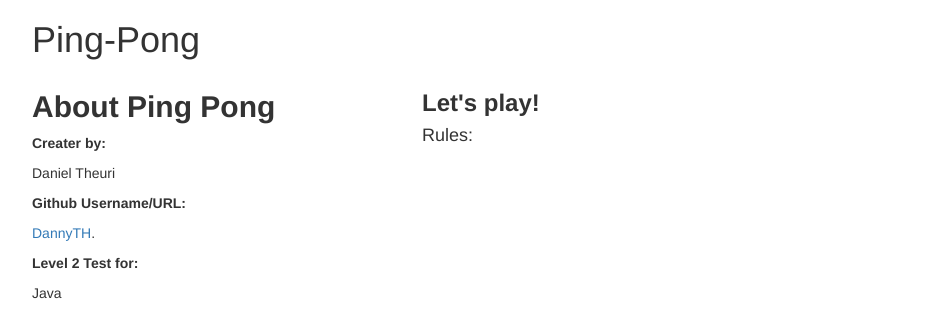
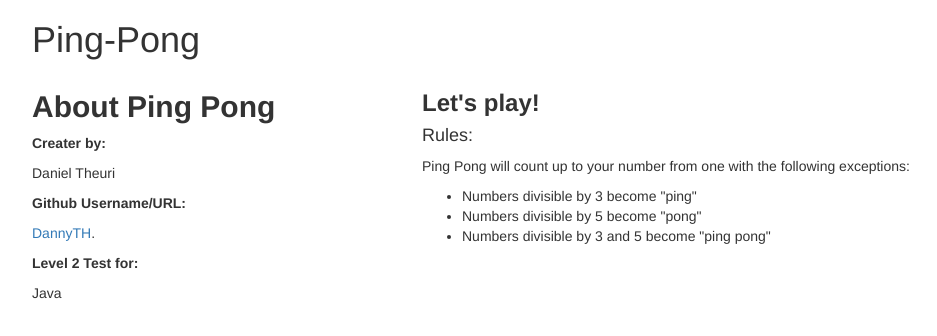
Before and after one commit to DannyTH/ping-pong, a plain HTML site: page index.html in a window 1280 px wide. Shown: the whole page, without its empty margins (38-975 px from the left). Drawn offline with Linux system fonts and the light colour scheme.

Commit message:
Add changes made on index.html file

```diff
--- a/index.html
+++ b/index.html
@@ -27,7 +27,16 @@
           <div class="col-md-8">
             <h3><strong>Let's play!</strong></h3>
             <h4>Rules:</h4>
-            <p>
+            <p>Ping Pong will count up to your number from one with the following exceptions:</p>
+            <ul>
+              <li>Numbers divisible by 3 become "ping"</li>
+              <li>Numbers divisible by 5 become "pong"</li>
+              <li>Numbers divisible by 3 and 5 become "ping pong"</li>
+            </ul>
+            <div id="blanks">
+              <form>
+                <div class="row">
+
 
 
 
```
